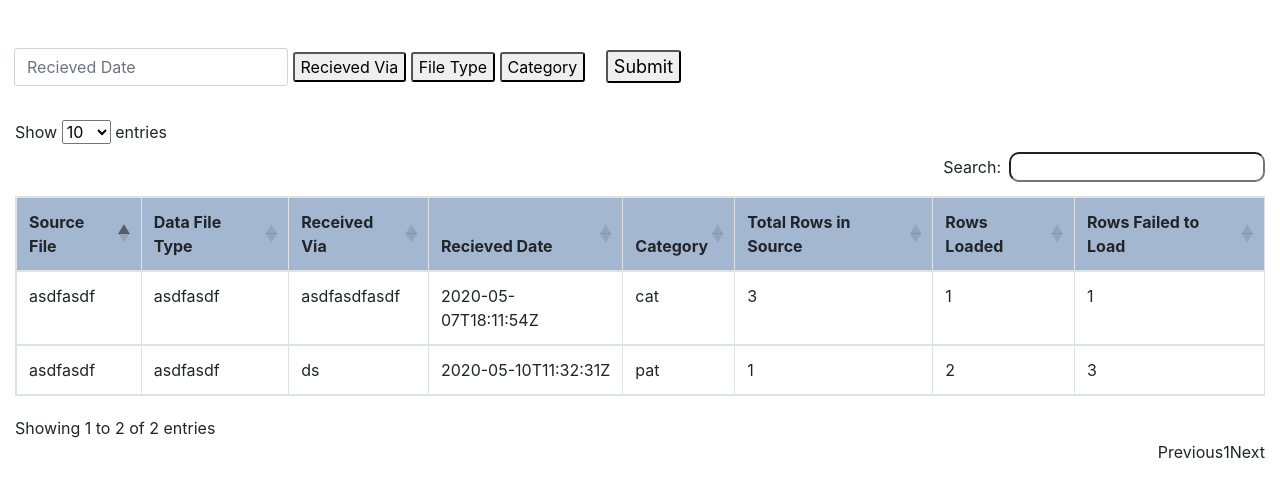
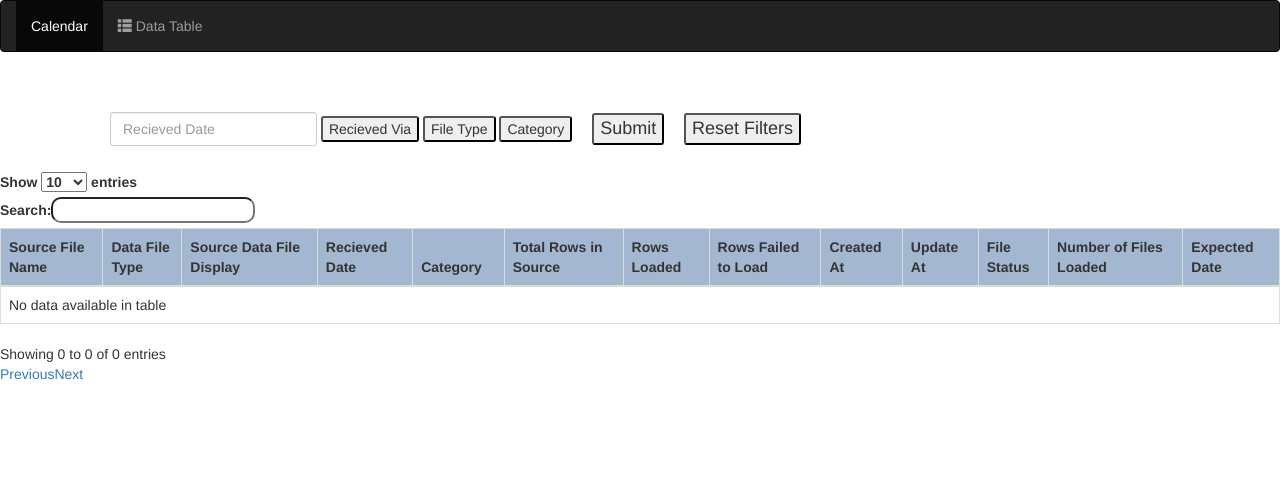
Before and after one commit to cheapskatecoder/calanderui, a Django app: page /data-table in a window 1280 px wide. Shown: the top 497 px of the page. Run offline with Django 3.2, Linux system fonts and the light colour scheme; data comes from the database, SQL or seed files in the repository; data that the repository does not hold is empty; some libraries are stand-ins or nearby versions.

Commit message:
Switched DqFeed table to DqFeedNew

```diff
--- a/calendarui/admin.py
+++ b/calendarui/admin.py
@@ -1,6 +1,6 @@
 from django.contrib import admin
-from .models import DqDatafile, DqFeed
+from .models import DqDatafile, DqFeedNew
 
 
 admin.site.register(DqDatafile)
-admin.site.register(DqFeed)
+admin.site.register(DqFeedNew)
--- a/calendarui/templates/calendarui/calendarUi.html
+++ b/calendarui/templates/calendarui/calendarUi.html
@@ -17,6 +17,8 @@
     <script src="https://cdnjs.cloudflare.com/ajax/libs/semantic-ui/2.2.7/semantic.min.js"></script>
     <script src="https://cdnjs.cloudflare.com/ajax/libs/moment.js/2.17.1/moment.min.js"></script>
     <script src="https://cdnjs.cloudflare.com/ajax/libs/fullcalendar/3.1.0/fullcalendar.min.js"></script>
+
+
     <style>
         .fc-title {
             color: black !important;
@@ -132,7 +134,7 @@
             <!--<a class="navbar-brand" href="#">WebSiteName</a>-->
         </div>
         <ul class="nav navbar-nav">
-            <li class="active"><a href="">Calendar</a></li>
+            <li class="active"><a href="calendarUi.html">Calendar</a></li>
             <!--<li class="dropdown"><a class="dropdown-toggle" data-toggle="dropdown" href="#">Page 1 <span
                         class="caret"></span></a>
               <ul class="dropdown-menu">
@@ -210,7 +212,7 @@
         let category = localStorage.getItem('category');
         let fileName = localStorage.getItem('fileName');
 
-        window.location = `data-table?file-name=${fileName ? fileName : ''}&category=${category ? category : ''}&occurence=${occurence ? occurence : ''}`
+        window.location = `data-table?file-name=${fileName ? fileName : 'undefined'}&category=${category ? category : 'undefined'}&occurence=${occurence ? occurence : 'undefined'}`
     });
 
     function changeWeekly(obj) {
--- a/calendarui/templates/calendarui/data-table.html
+++ b/calendarui/templates/calendarui/data-table.html
@@ -5,26 +5,33 @@
     <meta charset="utf-8">
     <meta name="viewport" content="width=device-width">
     <title></title>
-        <!-- CND -->
+
     <link href='https://cdnjs.cloudflare.com/ajax/libs/fullcalendar/3.1.0/fullcalendar.print.min.css' rel='stylesheet'
           media='print'/>
     <link rel="stylesheet" href="https://cdnjs.cloudflare.com/ajax/libs/fullcalendar/3.1.0/fullcalendar.min.css">
+    <link rel="stylesheet" href="https://cdnjs.cloudflare.com/ajax/libs/semantic-ui/2.2.7/semantic.min.css">
+    <link rel="stylesheet" href="https://maxcdn.bootstrapcdn.com/bootstrap/3.4.1/css/bootstrap.min.css">
     <!-- JS -->
     <script src="https://cdnjs.cloudflare.com/ajax/libs/jquery/3.1.1/jquery.min.js"></script>
     <script src="https://maxcdn.bootstrapcdn.com/bootstrap/3.4.1/js/bootstrap.min.js"></script>
+    <script src="https://cdnjs.cloudflare.com/ajax/libs/semantic-ui/2.2.7/semantic.min.js"></script>
     <script src="https://cdnjs.cloudflare.com/ajax/libs/moment.js/2.17.1/moment.min.js"></script>
+    <script src="https://cdnjs.cloudflare.com/ajax/libs/fullcalendar/3.1.0/fullcalendar.min.js"></script>
+
+
+
     <script src="https://cdnjs.cloudflare.com/ajax/libs/datatables/1.10.20/js/jquery.dataTables.min.js"
         type="text/javascript"></script>
-        <link rel="stylesheet" href="https://cdn.datatables.net/1.10.20/css/dataTables.bootstrap4.min.css"/>
-        <link rel="stylesheet" href="https://stackpath.bootstrapcdn.com/bootstrap/4.4.1/css/bootstrap.min.css"
-                               integrity="sha384-Vkoo8x4CGsO3+Hhxv8T/Q5PaXtkKtu6ug5TOeNV6gBiFeWPGFN9MuhOf23Q9Ifjh" crossorigin="anonymous">
+
     <style>
         thead {
             background-color: #A3B8D0;
         }
-        input[type='search']{
+
+        input[type='search'] {
             border-radius: 10px;
         }
+
         .fc-title {
             color: black !important;
         }
@@ -123,14 +130,30 @@ thead {
             font-size: 18px;
         }
 
-
         .show {
             display: block;
         }
     </style>
 
 </head>
+
 <body>
+    <nav class="navbar navbar-inverse">
+        <div class="container-fluid">
+            <div class="navbar-header">
+                <!--<a class="navbar-brand" href="#">WebSiteName</a>-->
+            </div>
+            <ul class="nav navbar-nav">
+                <li class="active"><a href="calendarUi">Calendar</a></li>
+                </li>
+            </ul>
+            <ul class="nav navbar-nav navbar-left">
+                <!--<li><a href="#"><span class="glyphicon glyphicon-user"></span> Sign Up</a></li>-->
+                <li><a href="/calendarui/data-table"><span class="glyphicon glyphicon-th-list"></span> Data Table</a>
+                </li>
+            </ul>
+        </div>
+    </nav>
     <br>
     <br>
     <div class="container-fluid">
@@ -139,17 +162,20 @@ thead {
 
             <div id="buttons-container" class="container form-container" style="margin-left: 14px;">
                 <div class="dropdown">
-		    <input type="text" id="rec-date" placeholder="Recieved Date" class="form-control w-100 fc-month-button fc-button fc-state-default border-style" />
+                    <input type="text" id="rec-date" placeholder="Recieved Date"
+                        class="form-control w-100 fc-month-button fc-button fc-state-default border-style" />
                 </div>
 
-		  <div class="dropdown all">
+                <div class="dropdown all" hidden="hidden">
 
-		    <button onclick="myFunction1()" id="selectFile" class="fc-month-button fc-button fc-state-default border-style">
+                    <button onclick="myFunction1()" id="selectFile"
+                        class="fc-month-button fc-button fc-state-default border-style">
                         Recieved Via
                     </button>
 
                     <div id="allDropdown" class="dropdown-content" style="z-index: 20;">
-		      <input class="myInput" type="text" placeholder="Search.." id="myInput1" onkeyup="filterFunction1()">
+                        <input class="myInput" type="text" placeholder="Search.." id="myInput1"
+                            onkeyup="filterFunction1()">
                         {% for row in rows %}
                         <a href="#" onclick="selectThis(this)">{{ row.feed_received_via }}</a>
                         {% endfor %}
@@ -159,12 +185,14 @@ thead {
 
                 <div class="dropdown data">
 
-		    <button onclick="myFunction2()" class="fc-month-button fc-button fc-state-default border-style" id="filetype">
+                    <button onclick="myFunction2()" class="fc-month-button fc-button fc-state-default border-style"
+                        id="filetype">
                         File Type
                     </button>
 
                     <div id="dataDropdown" class="dropdown-content" style="z-index: 20;">
-		      <input class="myInput" type="text" placeholder="Search.." id="myInput2" onkeyup="filterFunction2()">
+                        <input class="myInput" type="text" placeholder="Search.." id="myInput2"
+                            onkeyup="filterFunction2()">
                         {% for row in rows %}
                         <a href="#" onclick="changeWeekly(this)">{{ row.source_datafile_type }}</a>
                         {% endfor %}
@@ -174,12 +202,14 @@ thead {
 
                 <div class="dropdown yearly">
 
-		    <button onclick="myFunction3(this)" class="fc-month-button fc-button fc-state-default border-style" id="category">
+                    <button onclick="myFunction3(this)" class="fc-month-button fc-button fc-state-default border-style"
+                        id="category">
                         Category
                     </button>
 
                     <div id="yearlyDropdown" class="dropdown-content" style="z-index: 20;">
-		      <input class="myInput" type="text" placeholder="Search.." id="myInput3" onkeyup="filterFunction3()">
+                        <input class="myInput" type="text" placeholder="Search.." id="myInput3"
+                            onkeyup="filterFunction3()">
                         {% for row in rows %}
                         <a href="#" onclick="changeCategory(this)">{{row.category}}</a>
                         {% endfor %}
@@ -188,7 +218,10 @@ thead {
                 </div>
 
                 <div class="dropdown">
-                    <button type="button" onclick="submitFilter()" class="fc-month-button fc-button fc-state-default border-style submit-button">Submit</button>
+                    <button type="button" onclick="submitFilter()"
+                        class="fc-month-button fc-button fc-state-default border-style submit-button">Submit</button>
+                    <button type="button" onclick="resetFilter()"
+                        class="fc-month-button fc-button fc-state-default border-style submit-button">Reset Filters</button>
                 </div>
 
             </div>
@@ -203,17 +236,19 @@ thead {
     </div>
 
     <script>
+        const resetFilter = () => {
+            let table = $("#table-data").DataTable();
+            $("#filetype").html('File Type')
+            $("#category").html('Category')
+            table.columns().search("").draw();
+        }
+
         const submitFilter = () => {
             var table = $("#table-data").DataTable();
             let filetype = localStorage.getItem('fileType');
             let category = localStorage.getItem('category');
             let recvia = localStorage.getItem('receivedVia');
-	  console.log(recvia);
-	  console.log(category);
-          table.columns(2).search(recvia,true, false, true).draw();
-          table.columns(1).search(filetype,true, false, true).draw();
-          table.columns(4).search(category,true, false, true).draw();
-          table.columns(3).search($('#rc-date').val(), true, false, true).draw();
+            table.columns(4).search(category, true, false, true).draw();
         }
 
         function changeCategory(obj) {
@@ -223,7 +258,6 @@ function changeCategory(obj) {
             localStorage.setItem('category', data);
             //localStorage.removeItem("fileType");
             //localStorage.removeItem("receivedVia");
-
         }
 
         function changeWeekly(obj) {
@@ -326,16 +360,16 @@ $(document).ready(() => {
                 "serverSide": false,
                 "ajax": {
                     "url": 'get-table-data',
-            "data": {'file-name': filename, 'category': category, 'occurence': occurence},
+                    "data": { 'file-name': filename, 'category': category, 'occurence': occurence },
                     dataSrc: "",
                 },
                 "columns": [
                     {
-                "title": "Source File",
+                        "title": "Source File Name",
                         "render": (data, type, row) => {
-                    if(row.source_datafile_name){
+                            if (row.source_datafile_name) {
                                 return row.source_datafile_name
-                    }else{
+                            } else {
                                 return 'Null'
                             }
                         }
@@ -343,19 +377,19 @@ $(document).ready(() => {
                     {
                         "title": "Data File Type",
                         "render": (data, type, row) => {
-                    if(row.source_datafile_type){
+                            if (row.source_datafile_type) {
                                 return row.source_datafile_name
-                    }else{
+                            } else {
                                 return 'Null'
                             }
                         }
                     },
                     {
-                "title": "Received Via",
+                        "title": "Source Data File Display",
                         "render": function (data, type, row) {
-                    if(row.feed_received_via){
-                        return row.feed_received_via
-                    }else{
+                            if (row.feed_received_via) {
+                                return row.source_datafile_display
+                            } else {
                                 return 'Null'
                             }
                         },
@@ -363,9 +397,9 @@ $(document).ready(() => {
                     {
                         "title": "Recieved Date",
                         "render": function (data, type, row) {
-                    if (row.received_date){
+                            if (row.received_date) {
                                 return row.received_date
-                    }else{
+                            } else {
                                 return 'Null'
                             }
                         },
@@ -373,9 +407,9 @@ $(document).ready(() => {
                     {
                         "title": "Category",
                         "render": function (data, type, row) {
-                    if (row.category){
+                            if (row.category) {
                                 return row.category
-                    }else{
+                            } else {
                                 return 'Null'
                             }
                         },
@@ -383,9 +417,9 @@ $(document).ready(() => {
                     {
                         "title": "Total Rows in Source",
                         "render": function (data, type, row) {
-                    if(row.total_rows_in_source_file){
+                            if (row.total_rows_in_source_file) {
                                 return row.total_rows_in_source_file
-                    }else{
+                            } else {
                                 return 'Null'
                             }
                         },
@@ -393,9 +427,9 @@ $(document).ready(() => {
                     {
                         "title": "Rows Loaded",
                         "render": function (data, type, row) {
-                    if (row.rows_loaded){
+                            if (row.rows_loaded) {
                                 return row.rows_loaded
-                    }else{
+                            } else {
                                 return 'Null'
                             }
                         },
@@ -403,9 +437,59 @@ $(document).ready(() => {
                     {
                         "title": "Rows Failed to Load",
                         "render": function (data, type, row) {
-                    if (row.rows_failed_to_load){
+                            if (row.rows_failed_to_load) {
                                 return row.rows_failed_to_load
-                    }else{
+                            } else {
+                                return 'Null'
+                            }
+                        },
+                    },
+                    {
+                        "title": "Created At",
+                        "render": function (data, type, row) {
+                            if (row.create_dt) {
+                                return row.create_dt
+                            } else {
+                                return 'Null'
+                            }
+                        },
+                    },
+                    {
+                        "title": "Update At",
+                        "render": function (data, type, row) {
+                            if (row.update_dt) {
+                                return row.update_dt
+                            } else {
+                                return 'Null'
+                            }
+                        },
+                    },
+                    {
+                        "title": "File Status",
+                        "render": function (data, type, row) {
+                            if (row.file_status) {
+                                return row.file_status
+                            } else {
+                                return 'Null'
+                            }
+                        },
+                    },
+                    {
+                        "title": "Number of Files Loaded",
+                        "render": function (data, type, row) {
+                            if (row.number_of_files_loaded) {
+                                return row.file_status
+                            } else {
+                                return 'Null'
+                            }
+                        },
+                    },
+                    {
+                        "title": "Expected Date",
+                        "render": function (data, type, row) {
+                            if (row.expected_date) {
+                                return row.expected_date
+                            } else {
                                 return 'Null'
                             }
                         },
--- a/calendarui/views.py
+++ b/calendarui/views.py
@@ -1,6 +1,6 @@
 from django.shortcuts import render
 from django.views import View
-from .models import DqDatafile, DqFeed
+from .models import DqDatafile, DqFeedNew
 from django.http import JsonResponse
 import datetime, calendar
 
@@ -16,14 +16,14 @@ class Calendar(View):
 
     def get(self, request):
         occurence = DqDatafile.objects.values_list('cadence', flat=True).distinct()
-        categories = DqFeed.objects.values_list('category', flat=True).distinct()
+        categories = DqFeedNew.objects.values_list('category', flat=True).distinct()
         return render(request, self.template_name, context={'categories': categories, 'occurence': occurence})
 
 
 class GetEvents(View):
     def get(self, request):
         events = list(
-            DqDatafile.objects.all().values('dqfeed__file_status', 'cadence', 'data_file_name', 'dq_datafile_id').distinct())
+            DqDatafile.objects.all().values('dqfeednew__file_status', 'cadence', 'data_file_name', 'dq_datafile_id').distinct())
         return JsonResponse(events, safe=False)
 
 
@@ -34,7 +34,7 @@ class TableView(View):
         filename = request.GET.get('file-name')
         occurence = request.GET.get('occurence')
         category = request.GET.get('category')
-        rows = DqFeed.objects.all()
+        rows = DqFeedNew.objects.all()
         context_data = {'category': category if category != '' else 'undefined',
                         'occurence': occurence if occurence != '' else 'undefined',
                         'filename': filename if filename != '' else 'undefined', 'rows': rows}
@@ -46,45 +46,45 @@ class GetTableData(View):
         filename = request.GET.get('file-name')
         occurence = request.GET.get('occurence')
         category = request.GET.get('category')
-        print({'filename: ': filename, 'occurence: ': occurence, 'category: ': category})
 
-        if filename != 'None' and occurence != 'None' and category != 'None':
-            data = list(DqFeed.objects.filter(dq_datafile__data_file_name=filename, dq_datafile__cadence=occurence,
+        if filename != 'undefined' and occurence != 'undefined' and category != 'undefined':
+            data = list(DqFeedNew.objects.filter(dq_datafile__data_file_name=filename, dq_datafile__cadence=occurence,
                                               category=category).values())
             return JsonResponse(data, safe=False)
-        elif filename != 'None' and occurence != 'None' and category == 'None':
-            print('second')
-            data = list(
-                DqFeed.objects.filter(dq_datafile__data_file_name=filename, dq_datafile__cadence=occurence).values())
+
+        elif filename != 'undefined' and  occurence == 'undefined' and  category != 'undefined':
+            data = list(DqFeedNew.objects.filter(dq_datafile__data_file_name=filename, category=category).values())
             return JsonResponse(data, safe=False)
-        elif filename != 'None' and occurence == 'None' and category == 'None':
-            print('third')
-            data = list(DqFeed.objects.filter(dq_datafile__data_file_name=filename).values())
+        elif filename != 'undefined' and  occurence != 'undefined' and category == 'undefined':
+            data = list(DqFeedNew.objects.filter(dq_datafile__data_file_name=filename, dq_datafile__cadence=category).values())
             return JsonResponse(data, safe=False)
-        elif filename == 'None' and occurence != 'None' and category != 'None':
-            print('fourth')
-            data = list(DqFeed.objects.filter(dq_datafile__data_file_name=filename).values())
-            data = list(DqFeed.objects.filter(dq_datafile__data_file_name=filename, dq_datafile__cadence=occurence,
-                                              category=category).values())
+        elif filename != 'undefined' and  occurence == 'undefined' and  category == 'undefined':
+            data = list(DqFeedNew.objects.filter(dq_datafile__data_file_name=filename).values())
             return JsonResponse(data, safe=False)
-        elif filename == 'None' and occurence != 'None' and category == 'None':
-            print('fifth')
-            data = list(DqFeed.objects.filter(dq_datafile__cadence=occurence).values())
+
+        elif filename == 'undefined' and  occurence != 'undefined' and category != 'undefined':
+            data = list(DqFeedNew.objects.filter(dq_datafile__cadence=occurence, category=category).values())
             return JsonResponse(data, safe=False)
-        elif filename != 'None' and occurence == 'None' and category != 'None':
-            print('sixth')
-            data = list(DqFeed.objects.filter(dq_datafile__data_file_name=filename, category=category).values())
+        elif  filename != 'undefined' and  occurence != 'undefined' and category == 'undefined':
+            data = list(DqFeedNew.objects.filter(dq_datafile__cadence=occurence, dq_datafile__data_file_name=filename).values())
             return JsonResponse(data, safe=False)
-        elif filename == 'None' and occurence != 'None' and category != 'None':
-            print('7th')
-            data = list(DqFeed.objects.filter(dq_datafile__data_file_name=filename, dq_datafile__cadence=occurence,
-                                              category=category).values())
+        elif filename == 'undefined' and  occurence != 'undefined' and category == 'undefined':
+            data = list(DqFeedNew.objects.filter(dq_datafile__cadence=occurence).values())
             return JsonResponse(data, safe=False)
-        elif filename == 'None' and occurence == 'None' and category != 'None':
-            print('8th')
-            data = list(DqFeed.objects.filter(category=category).values())
+
+        elif  filename != 'undefined' and  occurence == 'undefined' and category != 'undefined':
+            data = list(DqFeedNew.objects.filter(dq_datafile__data_file_name=filename, category=category).values())
             return JsonResponse(data, safe=False)
-        else:
-            print('else th')
-            data = list(DqFeed.objects.values())
+        elif filename == 'undefined' and  occurence != 'undefined' and category != 'undefined':
+            data = list(DqFeedNew.objects.filter(dq_datafile__cadence=filename, category=category).values())
             return JsonResponse(data, safe=False)
+        elif filename == 'undefined' and  occurence == 'undefined' and category != 'undefined':
+            data = list(DqFeedNew.objects.filter(category=category).values())
+            return JsonResponse(data, safe=False)
+
+        elif filename == 'undefined' and  occurence == 'undefined' and category == 'undefined':
+            data = list(DqFeedNew.objects.values())
+            return JsonResponse(data, safe=False)
+        elif  filename == None and  occurence == None and category == None:
+            data = list(DqFeedNew.objects.values())
+            return JsonResponse(data, safe=False)
```
Also changed, not shown: calendarui/models.py (+19 -54 lines), calendarui/migrations/0001_initial.py (added), calendarui/migrations/0002_auto_20200512_1213.py (added), calendarui/migrations/0003_dqdatafile_dq_feed.py (added), calendarui/migrations/0004_auto_20200512_1312.py (added), calendarui/migrations/0005_delete_dqfeed.py (added), db.sqlite3, 4 other files. Lines whose indentation alone changed are shown as unchanged.
